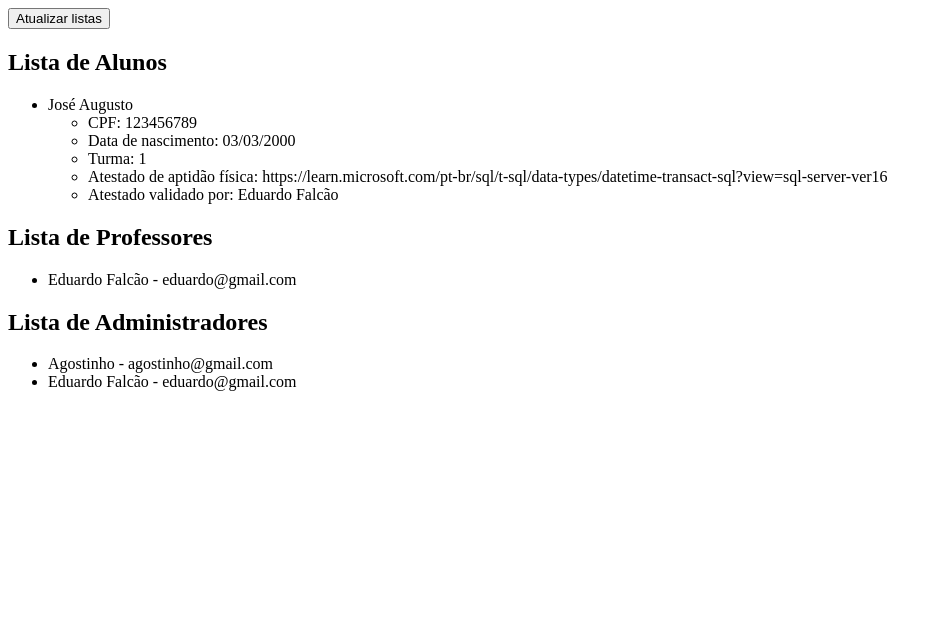
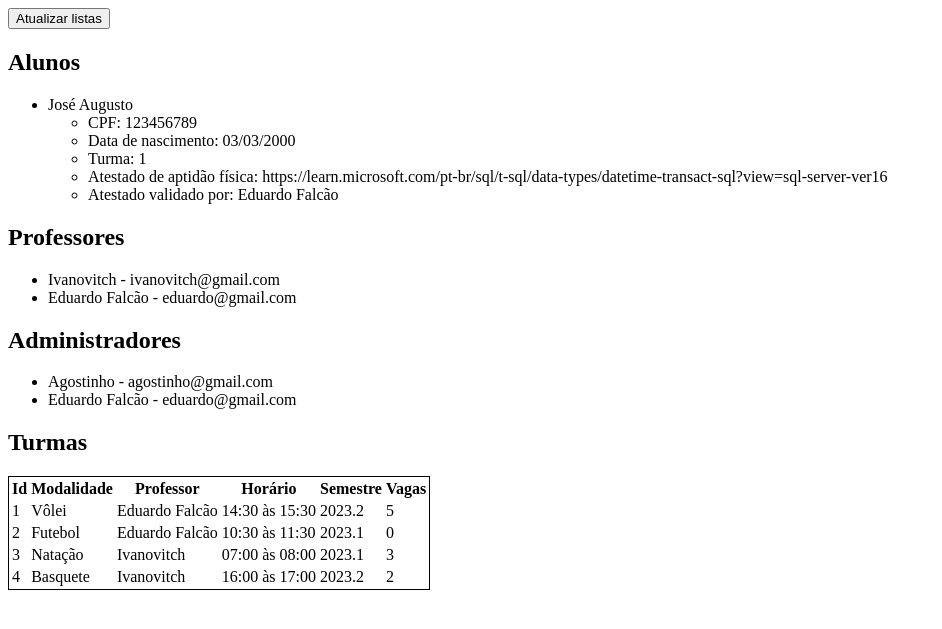
Before and after one commit to AugustoOliveira099/gerenciador_matriculas_esporte, a Django app: page /administrador/ in a window 1280 px wide. Shown: the top 629 px of the page, without its empty margins (0-942 px from the left). Run offline with Django 5.2, Linux system fonts and the light colour scheme; data comes from the database, SQL or seed files in the repository.

Commit message:
:sparkles: Adiciona lista de turmas

```diff
--- a/my_app/models.py
+++ b/my_app/models.py
@@ -22,8 +22,9 @@
 
 class Turma(models.Model):
     id = models.AutoField(primary_key=True)
-    esporte = models.CharField(max_length=255)
-    isOpen = models.BooleanField()
+    modalidade = models.CharField(max_length=255)
+    horario = models.CharField(max_length=255, null=True)
+    is_open = models.BooleanField()
     data_fechamento = models.DateTimeField(null=True)
     data_abertura = models.DateTimeField()
     semestre = models.FloatField(help_text='Ex.: 2023.2')
@@ -31,17 +32,17 @@
 
 class Noticia(models.Model):
     id = models.AutoField(primary_key=True)
-    prof = models.ForeignKey(Professor, null=True, on_delete=models.SET_NULL)
+    prof_cpf = models.ForeignKey(Professor, null=True, on_delete=models.SET_NULL)
     turma_id = models.ForeignKey(Turma, null=True, on_delete=models.SET_NULL)
     conteudo = models.TextField()
     data_publicacao = models.DateTimeField()
 
 class Leciona(models.Model):
     id = models.AutoField(primary_key=True)
-    prof = models.ForeignKey(Professor, on_delete=models.CASCADE)
+    prof_cpf = models.ForeignKey(Professor, on_delete=models.CASCADE)
     turma_id = models.ForeignKey(Turma, on_delete=models.CASCADE)
     data_inicio = models.DateTimeField()
-    data_termino = models.DateTimeField()
+    data_termino = models.DateTimeField(null=True)
 
 class Matricula(models.Model):
     id = models.AutoField(primary_key=True)
--- a/my_app/templates/listar.html
+++ b/my_app/templates/listar.html
@@ -8,7 +8,9 @@
 </head>
 <body>
     <button onclick="carregarUsuarios()">Atualizar listas</button>
-    <h2>Lista de Alunos</h1>
+    <h2>Alunos</h1>
+    {% if alunos %}
+        {% if alunos|length > 0 %}
             <ul id="lista-alunos">
                 {% for aluno in alunos %}
                     <li id="{{ aluno.cpf }}">
@@ -32,18 +34,82 @@
                     </li>
                 {% endfor %}
             </ul>
-    <h2>Lista de Professores</h1>
+        {% else %}
+            <p>Não há alunos cadastrados.</p>
+        {% endif %}
+    {% else %}
+            <p>Não foi possível carregar os alunos.</p>
+    {% endif %}
+
+
+    <h2>Professores</h1>
+    {% if professores %}
+        {% if professores|length > 0 %}
             <ul id="lista-professores">
                 {% for professor in professores %}
                     <li id="{{ professor.cpf }}">{{ professor.nome }} - {{ professor.email }}</li>
                 {% endfor %}
             </ul>
-    <h2>Lista de Administradores</h2>
+        {% else %}
+            <p>Não há professores cadastrados.</p>
+        {% endif %}
+    {% else %}
+            <p>Não foi possível carregar os professores.</p>
+    {% endif %}
+
+
+    <h2>Administradores</h2>
+    {% if admins %}
+        {% if admins|length > 0 %}
             <ul id="lista-admins">
                 {% for admin in admins %}
                     <li id="{{ admin.cpf }}">{{ admin.nome }} - {{ admin.email }}</li>
                 {% endfor %}
             </ul>
+        {% else %}
+            <p>Não há administradores cadastrados.</p>
+        {% endif %}
+    {% else %}
+            <p>Não foi possível carregar os administradores.</p>
+    {% endif %}
+
+
+    <h2>Turmas</h2>
+    {% if turmas %}
+        {% if turmas|length > 0 %}
+            <table style="border: 1px solid black;">
+                <thead>
+                    <tr>
+                        <th>Id</th>
+                        <th>Modalidade</th>
+                        <th>Professor</th>
+                        <th>Horário</th>
+                        <th>Semestre</th>
+                        <th>Vagas</th>
+                    </tr>
+                </thead>
+                <tbody>
+                    {% for turma in turmas %}
+                        <tr
+                            id="{{ turma.id }}"
+                            class= "{% if turma.is_open %}open{% else %}closed{% endif %}"
+                        >
+                            <td>{{ turma.id }}</td>
+                            <td>{{ turma.modalidade }}</td>
+                            <td>{{ turma.professor }}</td>
+                            <td>{{ turma.horario }}</td>
+                            <td>{{ turma.semestre }}</td>
+                            <td>{{ turma.vagas }}</td>
+                        </tr>
+                    {% endfor %}
+                </tbody>
+            </table>
+        {% else %}
+            <p>Não há turmas cadastradas.</p>
+        {% endif %}
+    {% else %}
+            <p>Não foi possível carregar as turmas.</p>
+    {% endif %}
 
     <script>
         const listaAlunos = document.getElementById('lista-alunos');
@@ -78,42 +144,46 @@
                     'X-Requested-With': 'XMLHttpRequest'
                 },
             })
-            .then(resp => resp.json())
-            .then(data => {
-                console.log('Resposta do servidor:', data);
+            .then(() => {
+                location.reload();
+            })
+        //     .then(resp => resp.json())
+        //     .then(data => {
+        //         console.log('Resposta do servidor:', data);
 
-                listaAlunos.innerHTML = '';
-                data.alunos.forEach(aluno => {
-                    let button = ''
-                    if (!aluno.validado_por) {
-                        button = `<button onclick="aceitarAtestado(${aluno.cpf})" type="button">Aceitar atestado</button>`
-                    }
+        //         listaAlunos.innerHTML = '';
+        //         data.alunos.forEach(aluno => {
+        //             let button = ''
+        //             if (!aluno.validado_por) {
+        //                 button = `<button onclick="aceitarAtestado(${aluno.cpf})" type="button">Aceitar atestado</button>`
+        //             }
 
-                    listaAlunos.innerHTML += `<li ${aluno.cpf}>
-                                                <div class="aceitar-atestado">
-                                                    ${aluno.nome}
-                                                    ${button}
-                                                </div>
-                                                <ul>
-                                                    <li>CPF: ${aluno.cpf}</li>
-                                                    <li>Data de nascimento: ${aluno.nascimento}</li>
-                                                    <li>Turma: ${aluno.turma}</li>
-                                                    <li>Atestado de aptidão física: ${aluno.atestado}</li>
-                                                    <li>Atestado validado por: ${aluno.validado_por}</li>
-                                                </ul>
-                                              </li>`;
-                });
+        //             listaAlunos.innerHTML += `<li ${aluno.cpf}>
+        //                                         <div class="aceitar-atestado">
+        //                                             ${aluno.nome}
+        //                                             ${button}
+        //                                         </div>
+        //                                         <ul>
+        //                                             <li>CPF: ${aluno.cpf}</li>
+        //                                             <li>Data de nascimento: ${aluno.nascimento}</li>
+        //                                             <li>Turma: ${aluno.turma}</li>
+        //                                             <li>Atestado de aptidão física: ${aluno.atestado}</li>
+        //                                             <li>Atestado validado por: ${aluno.validado_por}</li>
+        //                                         </ul>
+        //                                       </li>`;
+        //         });
 
-                listaProfessores.innerHTML = '';
-                data.professores.forEach(professor => {
-                    listaProfessores.innerHTML += `<li ${professor.cpf}>${professor.nome} - ${professor.email}</li>`;
-                });
+        //         listaProfessores.innerHTML = '';
+        //         data.professores.forEach(professor => {
+        //             listaProfessores.innerHTML += `<li ${professor.cpf}>${professor.nome} - ${professor.email}</li>`;
+        //         });
 
-                listaAdmins.innerHTML = '';
-                data.admins.forEach(admin => {
-                    listaAdmins.innerHTML += `<li ${admin.cpf}>${admin.nome} - ${admin.email}</li>`;
-                });
-            })
+        //         listaAdmins.innerHTML = '';
+        //         data.admins.forEach(admin => {
+        //             listaAdmins.innerHTML += `<li ${admin.cpf}>${admin.nome} - ${admin.email}</li>`;
+        //         });
+        //     })
+
             .catch(error => {
                 console.error('Erro:', error);
             });
--- a/my_app/views.py
+++ b/my_app/views.py
@@ -2,7 +2,7 @@
 from django.views import View
 from django.shortcuts import render, get_object_or_404
 from django.http import JsonResponse
-from .models import Aluno, Professor, Administrador
+from .models import Aluno, Professor, Administrador, Leciona
 
 class Listar(View):
   def verificaValidadoPor(self, aluno):
@@ -16,6 +16,7 @@
         alunos = Aluno.objects.select_related('user_cpf').all()
         professores = Professor.objects.select_related('user_cpf').all()
         admins = Administrador.objects.select_related('user_cpf').all()
+        leciona = Leciona.objects.select_related('turma_id').all()
 
         alunos_data = [{'nome': aluno.user_cpf.nome,
                         'email': aluno.user_cpf.email,
@@ -33,16 +34,24 @@
                         'email': admin.user_cpf.email,
                         'cpf': admin.user_cpf.cpf
                       } for admin in admins]
+        turmas_data = [{'id': lec.turma_id.id,
+                        'modalidade': lec.turma_id.modalidade,
+                        'professor': lec.prof_cpf.user_cpf.nome,
+                        'horario': lec.turma_id.horario,
+                        'semestre': lec.turma_id.semestre,
+                        'vagas': lec.turma_id.vagas,
+                        'is_open': lec.turma_id.is_open
+                      } for lec in leciona]
 
-        if request.headers.get('X-Requested-With') == 'XMLHttpRequest':
-          return JsonResponse({'alunos': alunos_data, 'professores': professores_data, 'admins': admins_data})
+        # if request.headers.get('X-Requested-With') == 'XMLHttpRequest':
+        #   return JsonResponse({'alunos': alunos_data, 'professores': professores_data, 'admins': admins_data, 'turmas': turmas_data})
 
         # if 'listar_profs' in request.GET:
         #   professores = Professor.objects.all()
         # if 'listar_alunos' in request.GET:
         #   alunos = Aluno.objects.all()
 
-        return render(request, 'listar.html', {'alunos': alunos_data, 'professores': professores_data, 'admins': admins_data})
+        return render(request, 'listar.html', {'alunos': alunos_data, 'professores': professores_data, 'admins': admins_data, 'turmas': turmas_data})
 
       except Exception as e:
             return JsonResponse({'error': str(e)}, status=500)
```
Also changed, not shown: my_app/forms.py (added, +18 -0 lines), db.sqlite3, my_app/migrations/0005_rename_prof_leciona_prof_cpf_and_more.py (added), my_app/migrations/0006_alter_leciona_data_termino.py (added). Lines whose indentation alone changed are shown as unchanged.
